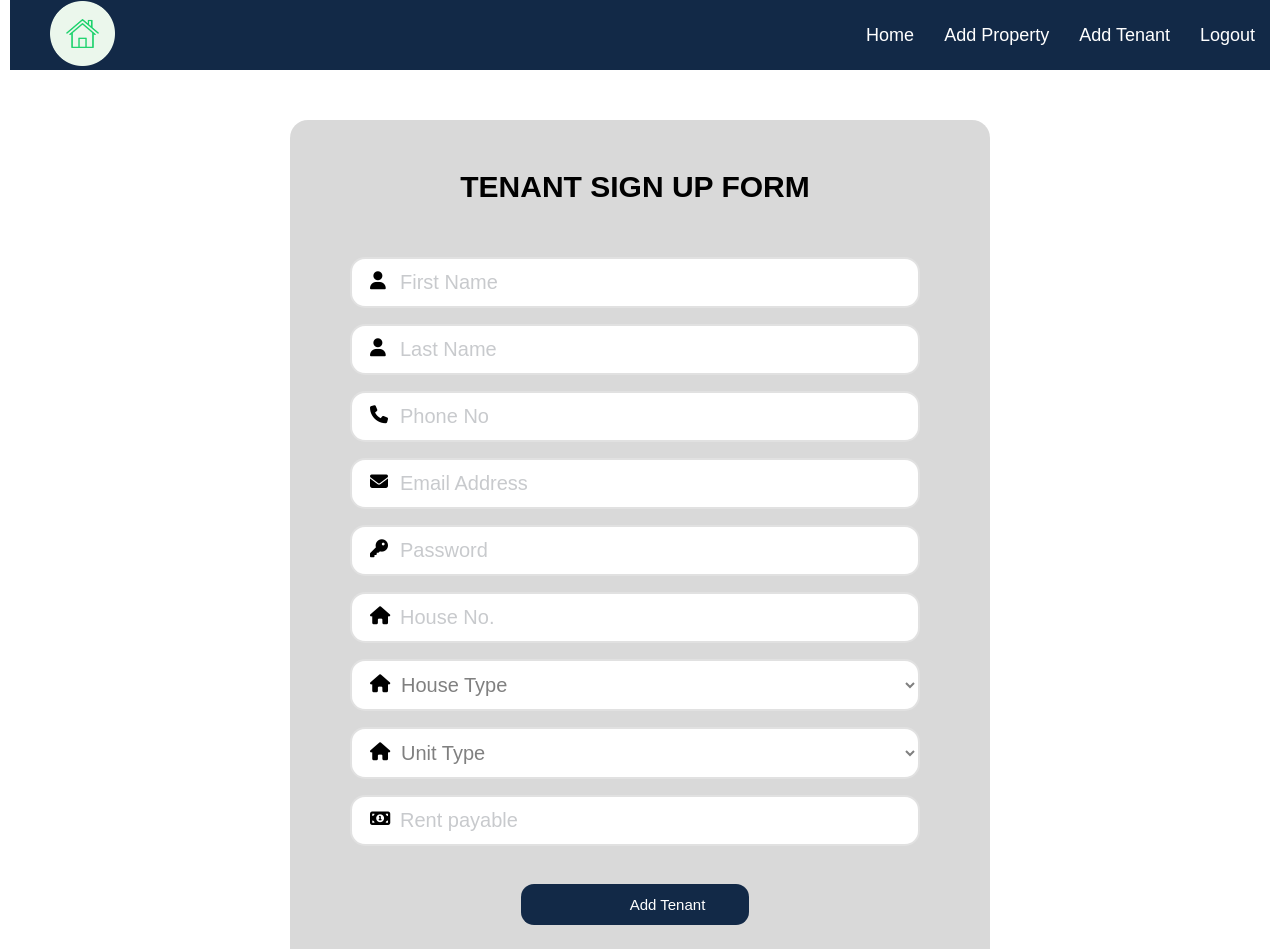
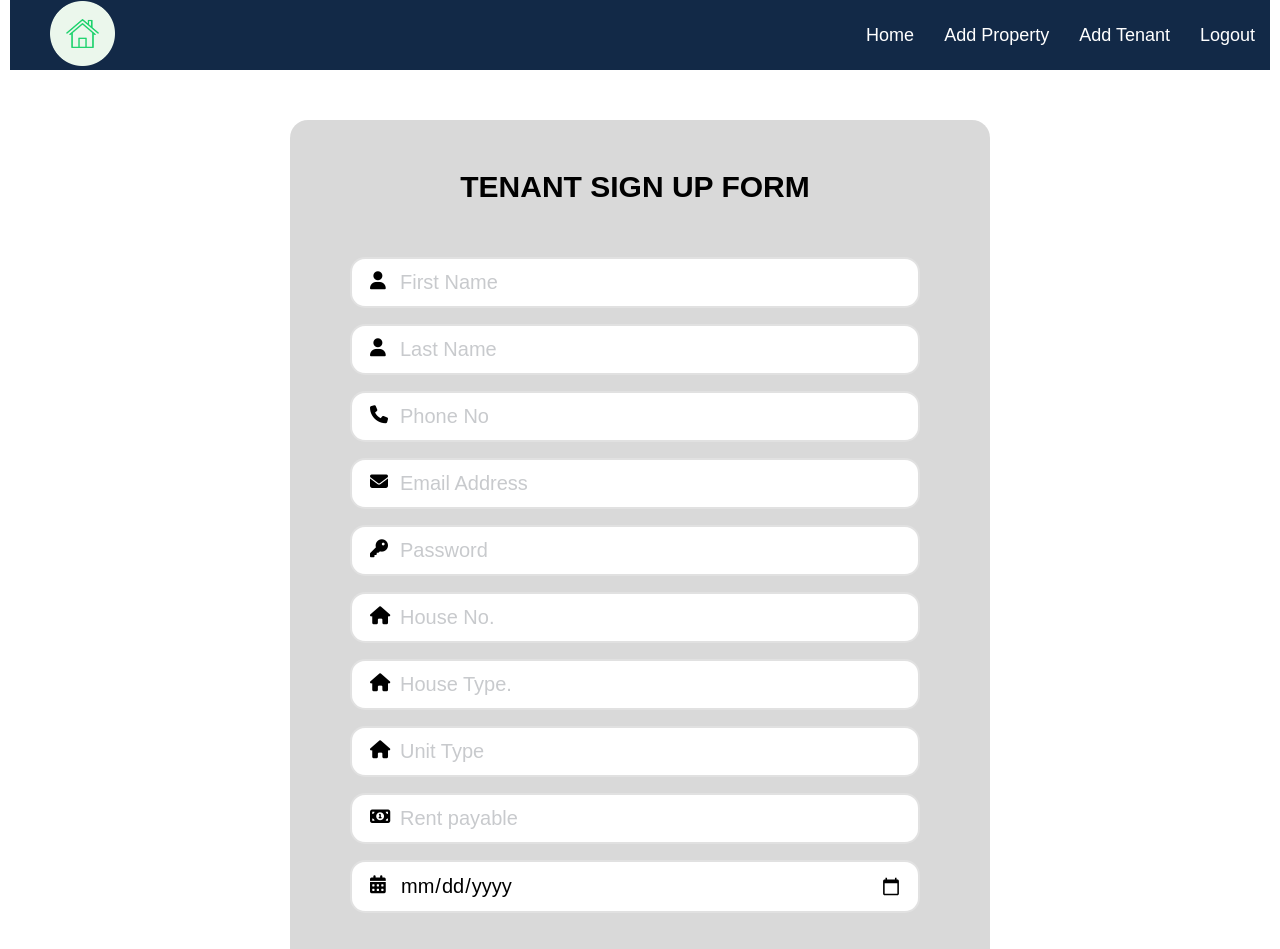
Before and after one commit to codingvaleria/housyproperties-frontend, a React (Create React App) app: page /admin/tenantsignup in a window 1280 px wide. Shown: the top 949 px of the page. Built offline with nearby package versions, Linux system fonts and the light colour scheme; a web font is replaced by a local one.

Commit message:
add tenant functionality

```diff
--- a/src/admin/components/tenantsignup/Tenantsignupform.js
+++ b/src/admin/components/tenantsignup/Tenantsignupform.js
@@ -1,105 +1,174 @@
-import React from "react";
+import React,{useState} from "react";
 import "./Tenantsignupform.css";
 import AdminNavBar from "../adminhome/AdminNavbar";
 
+
 export default function Tenantsignup() {
+  const [name,setName]=useState("")
+  const [lastName,setLastName]=useState("")
+  const [phoneNumber,setPhoneNumber]=useState("")
+  const [unitType,setUnitType]=useState("")
+  const [dateIn,setDateIn]=useState("")
+  const [rentPayable,setRentPayable]=useState("")
+  const [houseNumber,setHouseNumber]=useState("")
+  const [email,setEmail]=useState("")
+  const [houseType,setHouseType]=useState("")
+  const [password,setPassword]=useState("")
+
+  function handleSubmit(e){
+    const tenant={
+      name: name,
+      last_name: lastName,
+      phone_no: phoneNumber,
+      unit_type: unitType,
+      date_in: dateIn,
+      rent_payable: rentPayable,
+      property_id: houseNumber,
+      email:email,
+      password:password,
+      HouseType:houseType
+    }
+    e.preventDefault();
+
+    fetch("https://housy-properties-production.up.railway.app/tenants",{
+      method: "POST",
+      headers: {
+        "Content-Type": "application/json",
+      },
+      body:JSON.stringify(tenant)
+    })
+
+  }
+
   return (
     <div className="form-wrapper">
       <AdminNavBar />
-      <form className="upload-form">
+      <form className="upload-form" onSubmit={handleSubmit}>
         <div className="title">Tenant Sign up Form </div>
         <div className="tenant-form">
           <div className="input-field">
-            <i class="icon fa fa-user" aria-hidden="true"></i>
+            <i className="icon fa fa-user" aria-hidden="true"></i>
             <input
+              onChange={(e)=>setName(e.target.value)}
               className="form-control"
               type="text"
               placeholder="First Name"
               id="First Name"
               name="First Name"
+              value={name}
+
             />
           </div>
           <div className="input-field">
-            <i class="icon fa fa-user" aria-hidden="true"></i>
+            <i className="icon fa fa-user" aria-hidden="true"></i>
             <input
+              onChange={(e)=>setLastName(e.target.value)}
               className="form-control"
               type="text"
               placeholder="Last Name"
               id="Last Name"
               name="Last Name"
+              value={lastName}
             />
           </div>
           <div className="input-field">
-            <i class="icon fa fa-phone" aria-hidden="true"></i>
+            <i className="icon fa fa-phone" aria-hidden="true"></i>
             <input
+              onChange={(e)=>setPhoneNumber(e.target.value)}
               className="form-control"
               type="text"
               placeholder="Phone No"
               id="Phone No"
               name="Phone No"
+              value={phoneNumber}
             />
           </div>
           <div className="input-field">
-            <i class="icon fa fa-envelope" aria-hidden="true"></i>
+            <i className="icon fa fa-envelope" aria-hidden="true"></i>
             <input
+              onChange={(e)=>setEmail(e.target.value)}
               className="form-control"
               type="text"
               placeholder="Email Address"
               id="Email Address"
               name="Email Address"
+              value={email}
             />
           </div>
           <div className="input-field">
-            <i class="icon fa fa-key" aria-hidden="true"></i>
+            <i className="icon fa fa-key" aria-hidden="true"></i>
             <input
+              onChange={(e)=>setPassword(e.target.value)}
               className="form-control"
               type="password"
               placeholder="Password"
               id="Password"
               name="Password"
+              value={password}
             />
           </div>
           <div className="input-field">
-            <i class="icon fa fa-home" aria-hidden="true"></i>
+            <i className="icon fa fa-home" aria-hidden="true"></i>
             <input
+              onChange={(e)=>setHouseNumber(e.target.value)}
               className="form-control"
               type="text"
               placeholder="House No."
               id="House No."
               name="House No."
+              value={houseNumber}
             />
           </div>
           <div className="input-field">
             <div className="custom-select">
-              <i class="icon fa fa-home" aria-hidden="true"></i>
-              <select>
-                <option value="">House Type</option>
-                <option value="Apartment">Apartment</option>
-                <option value="Family House">Family House</option>
-                <option value="Villa">Villa</option>
-              </select>
+              <i className="icon fa fa-home" aria-hidden="true"></i>
+              <input
+              onChange={(e)=>setHouseType(e.target.value)}
+              className="form-control"
+              type="text"
+              placeholder="House Type."
+              id="House No."
+              name="House No."
+              value={houseType}
+            />
             </div>
           </div>
           <div className="input-field">
             <div className="custom-select">
-              <i class="icon fa fa-home" aria-hidden="true"></i>
-              <select>
-                <option value="">Unit Type</option>
-                <option value="1 Bedroom">1 Bedroom</option>
-                <option value="2 Bedroom">2 Bedroom</option>
-                <option value="3 Bedroom">3 Bedroom</option>
-                <option value="4 Bedroom">4 Bedroom</option>
-              </select>
+              <i className="icon fa fa-home" aria-hidden="true"></i>
+              <input
+              onChange={(e)=>setUnitType(e.target.value)}
+              className="form-control"
+              type="text"
+              placeholder="Unit Type"
+              id="House No."
+              name="House No."
+              value={unitType}
+            />
             </div>
           </div>
           <div className="input-field">
-            <i class="icon fa fa-money" aria-hidden="true"></i>
+            <i className="icon fa fa-money" aria-hidden="true"></i>
             <input
+              onChange={(e)=>setRentPayable(e.target.value)}
               className="form-control"
               type="text"
               placeholder="Rent payable"
               id="Rent payable"
               name="Rent payable"
+              value={rentPayable}
+            />
+          </div>
+          <div className="input-field">
+            <i className="icon fa fa-calendar" aria-hidden="true"></i>
+            <input
+              onChange={(e)=>setDateIn(e.target.value)}
+              className="form-control"
+              type="date"
+              placeholder="pick date"
+              id="Rent payable"
+              name="Rent payable"
+              value={dateIn}
             />
           </div>
           <div className="submit-wrapper">
```
